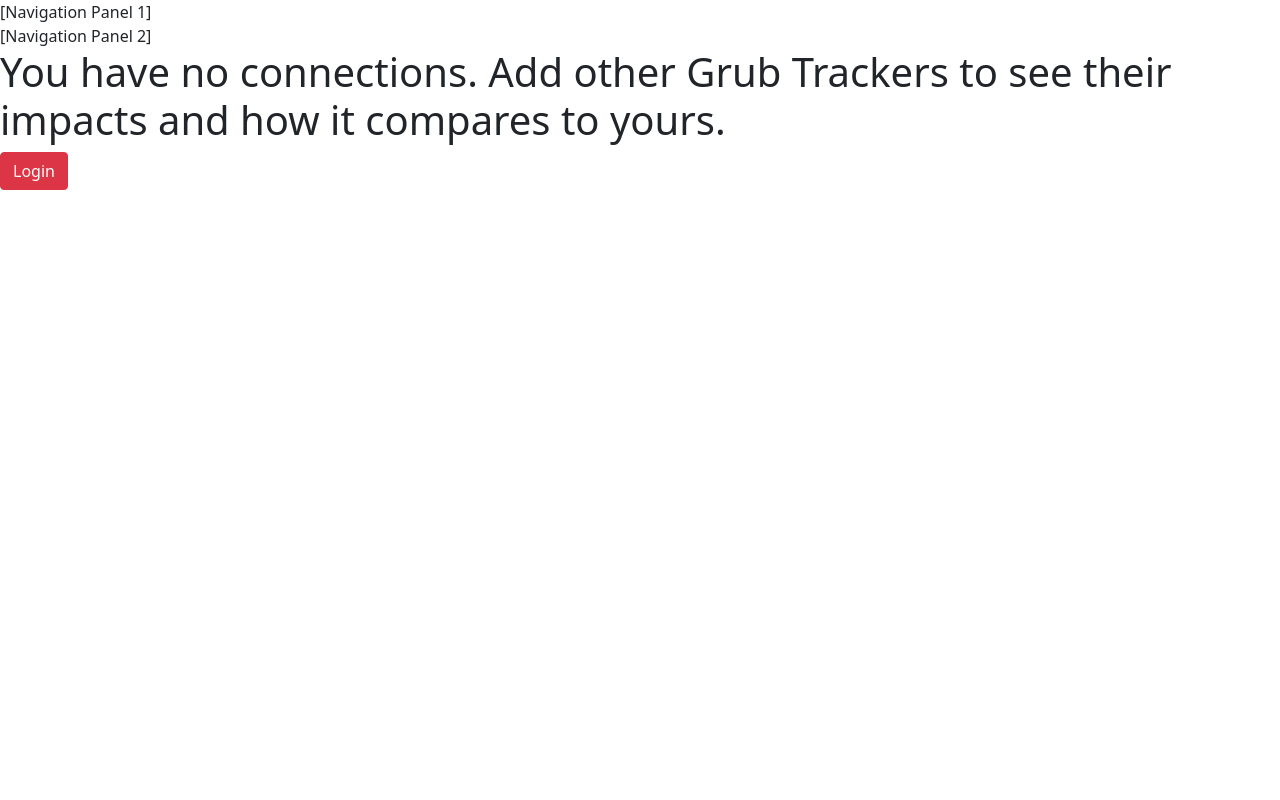
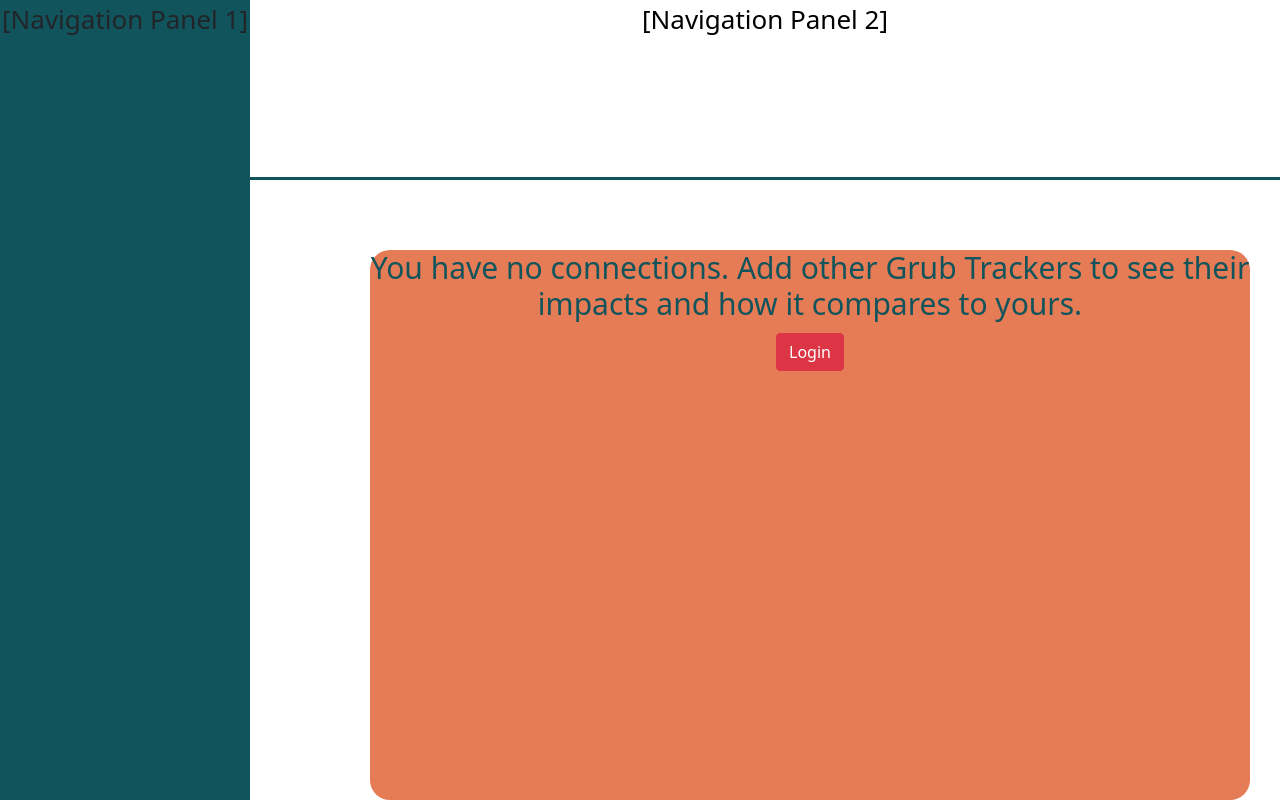
Before and after one commit to dtalton3/wundereats, a React (Create React App) app in the folder grubtrak/: page /home in a window 1280 px wide. Built offline with nearby package versions, Linux system fonts and the light colour scheme.

Commit message:
Apply layout to Home page

```diff
--- a/grubtrak/src/Home.css
+++ b/grubtrak/src/Home.css
@@ -0,0 +1,76 @@
+.Home-header {
+    background-color: white;
+    min-height: 100vh;
+    min-width: 100%;
+    display: flex;
+    flex-direction: column;
+    align-items: center;
+    justify-content: center;
+    font-size: calc(10px + 2vmin);
+  }
+
+  .Left-panel {
+    position: absolute;
+    left: 0px;
+    bottom: 0px;
+    display: center;
+    flex-direction: center;
+    align-items: center;
+    text-align: center;
+    justify-content: center;
+    height: 100vh;
+    width: 250px;
+    /* width: calc(100vw - 900px); */
+    background-color: #12545c;
+  }
+
+  .Top-panel {
+    position: fixed;
+    top: 0px;
+    right: 0px;
+    display: center;
+    flex-direction: center;
+    align-items: center;
+    text-align: center;
+    justify-content: center;
+    height: calc(100vh - 620px);
+    width: calc(100vw - 250px);
+    background-color: white;
+    border-bottom-style: solid;
+    border-bottom-color: #12545c;
+  }
+
+  .Dashboard {
+    position: absolute;
+    bottom: 0px;
+    right: 30px;
+    display: center;
+    flex-direction: center;
+    align-items: center;
+    text-align: center;
+    justify-content: center;
+    height: calc(100vh - 250px);
+    width: calc(100vw - 400px);
+    border-radius: 20px;
+    background-color: #e57c55;
+  }
+
+  .Dash-content {
+    color: #12545c;
+    font-size: 30px;
+  }
+
+  .Black-label {
+    color: black;
+  }
+
+  .Back-button {
+    background-color: #467c83;
+    min-width: 200px;
+    min-height: 50px;
+  }
+
+  .Link-style {
+    color: white;
+    font-size: 2vh;
+  }
```
